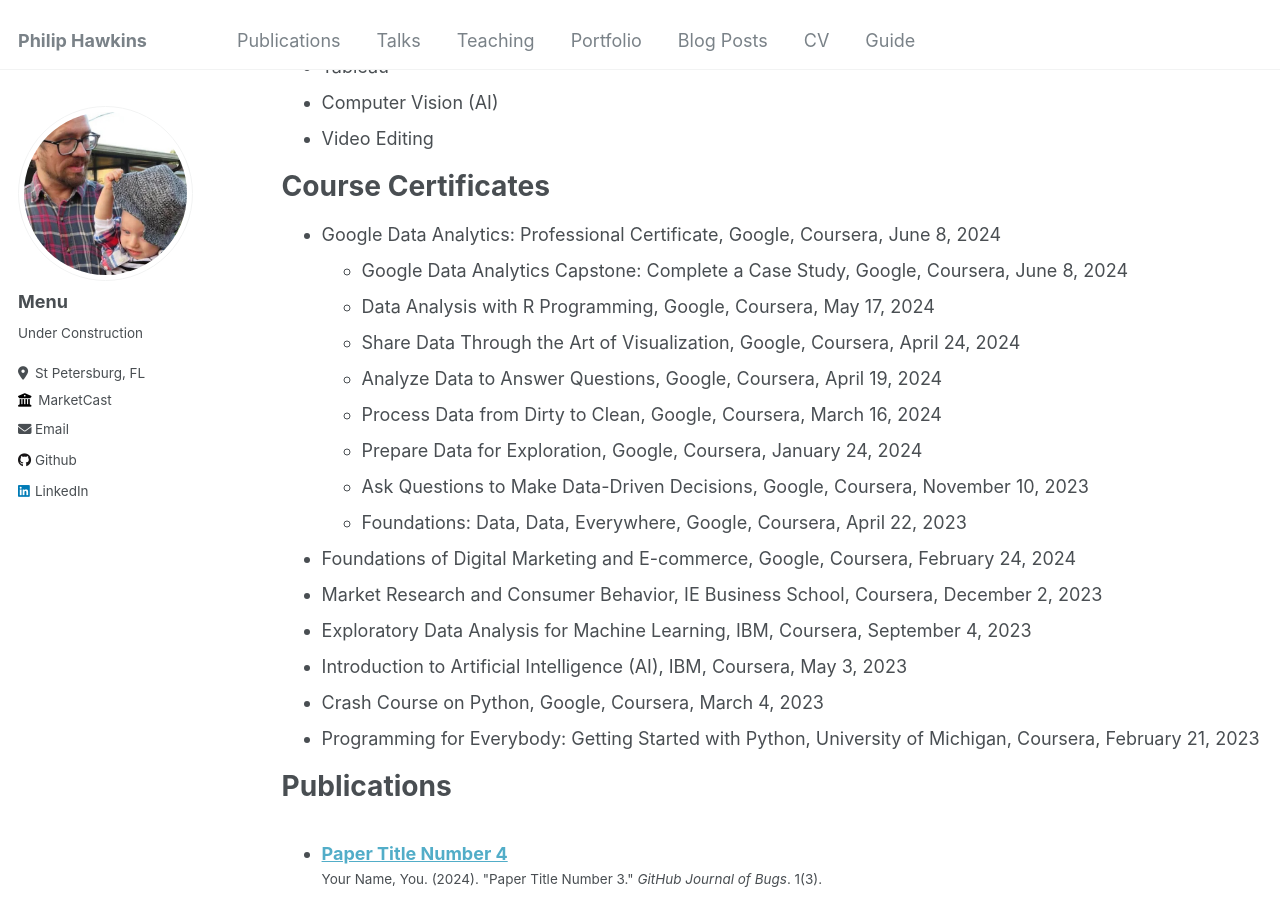
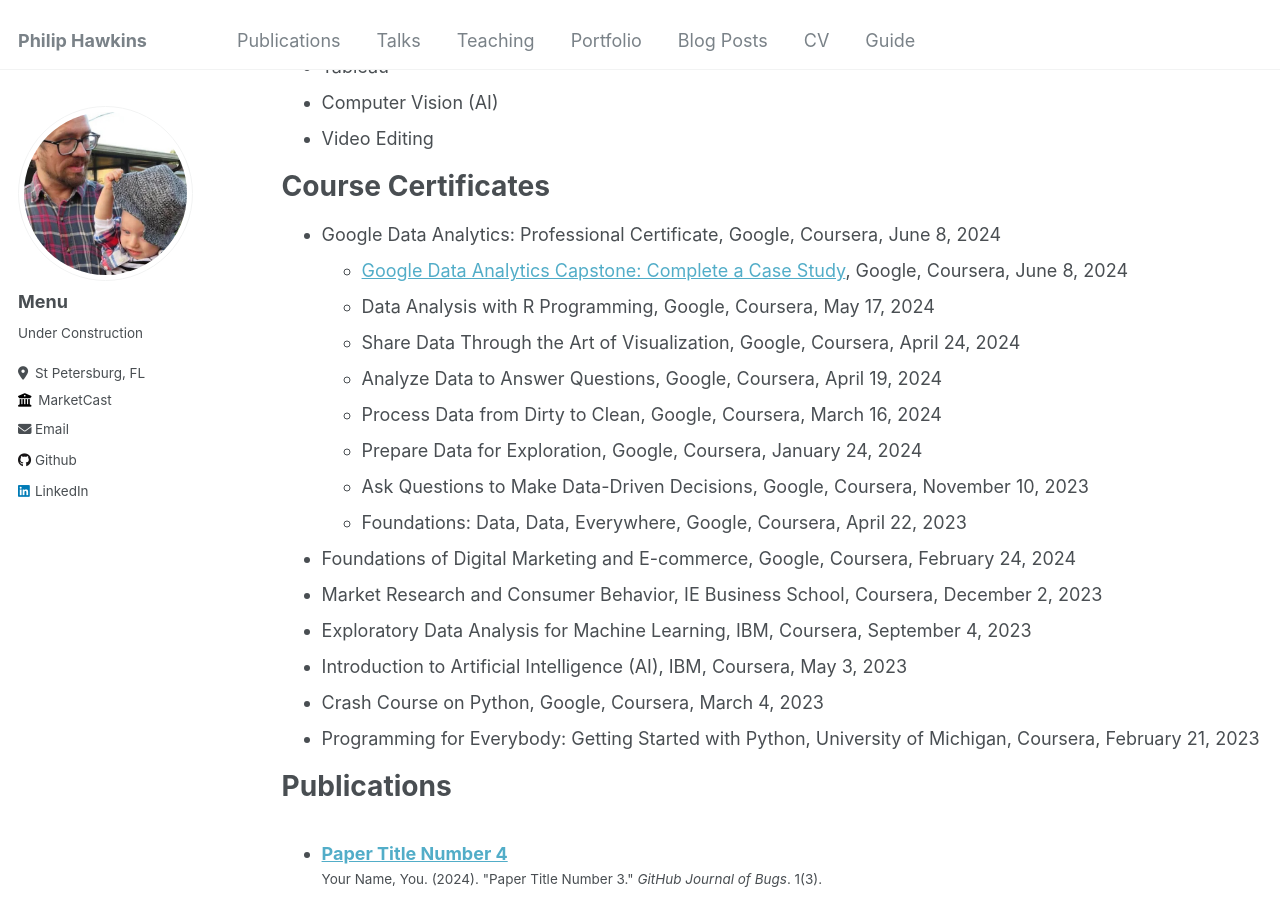
Before and after one commit to philip-hawkins-git/philip-hawkins-git.github.io, a Jekyll site: the page built from _pages/cv.md, in a window 1280 px wide and 900 px high, scrolled down 899 px. Built offline with Jekyll 4.4.1, drawn with Linux system fonts in a browser that asks for light colours; some of the changed lines change nothing that is shown.

Commit message:
Update cv.md

```diff
--- a/_pages/cv.md
+++ b/_pages/cv.md
@@ -42,7 +42,7 @@
 Course Certificates
 ======
 * Google Data Analytics: Professional Certificate, Google, Coursera, June 8, 2024
-  * Google Data Analytics Capstone: Complete a Case Study, Google, Coursera, June 8, 2024
+  * [Google Data Analytics Capstone: Complete a Case Study](files/Coursera 43LKHWCRCWV2.pdf), Google, Coursera, June 8, 2024
   * Data Analysis with R Programming, Google, Coursera, May 17, 2024
   * Share Data Through the Art of Visualization, Google, Coursera, April 24, 2024
   * Analyze Data to Answer Questions, Google, Coursera, April 19, 2024
```
